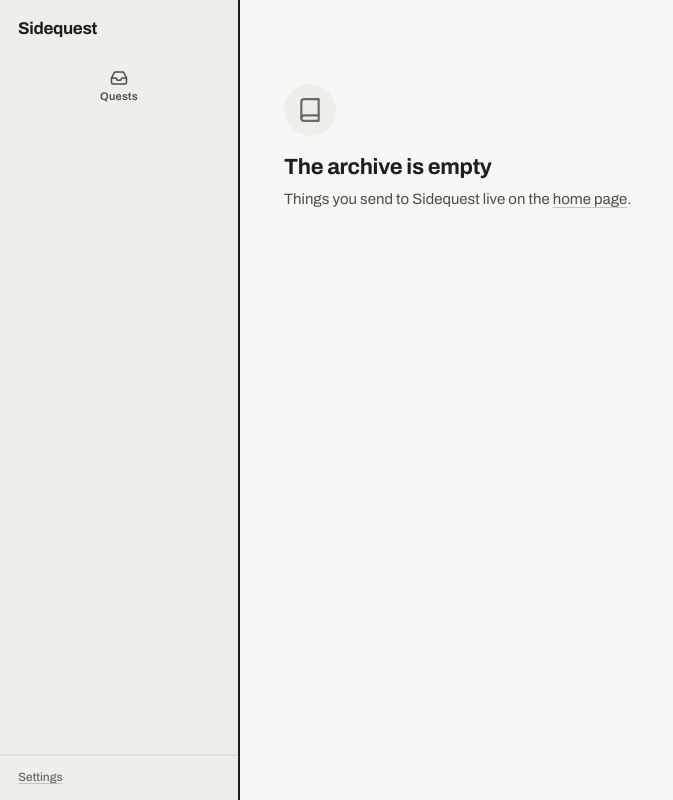
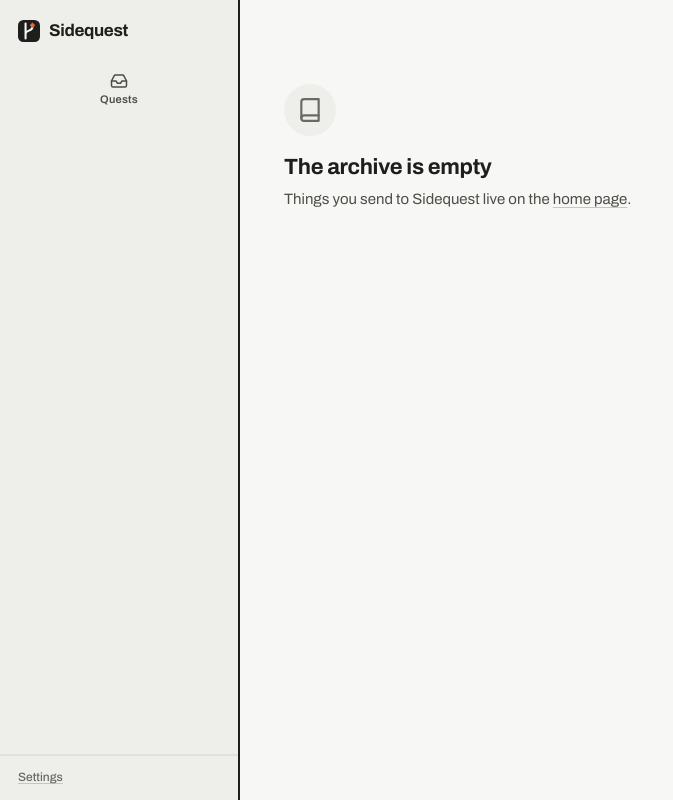
Before and after one commit to mattthomas7641/saved-video-intelligence, a FastAPI app: page /dashboard in a window 1280 px wide. Shown: the whole page, without its empty margins (0-673 px from the left). Run offline with FastAPI, Linux system fonts and the light colour scheme; data that the repository does not hold is empty; some libraries are stand-ins or nearby versions.

Commit message:
Give Sidequest a logo: a path branching off toward a quest marker
Used in the header, the archive rail and as the favicon.

```diff
--- a/static/app.css
+++ b/static/app.css
@@ -130,8 +130,10 @@ textarea.field { border-radius: 18px; }
 }
 .brand {
   font: 700 var(--fs-md)/1.1 var(--display); letter-spacing: -0.02em;
-  padding: 0 18px 16px; text-decoration: none; display: block; color: var(--ink);
+  padding: 0 18px 16px; text-decoration: none; display: flex; align-items: center; gap: 9px; color: var(--ink);
 }
+.brand .logo { flex: none; transition: transform .25s var(--ease); }
+.brand:hover .logo { transform: rotate(-6deg) scale(1.06); }
 
 .quicklinks { display: flex; padding: 0 12px; gap: 6px; margin-bottom: 10px; }
 .quicklinks a {
--- /dev/null
+++ b/templates/_logo.html
@@ -0,0 +1,8 @@
+{# The Sidequest mark: a path that branches off the main road toward a quest marker. #}
+{% macro logo(size=22) -%}
+<svg class="logo" width="{{ size }}" height="{{ size }}" viewBox="0 0 32 32" aria-hidden="true" focusable="false">
+  <rect width="32" height="32" rx="8" fill="var(--ink)"/>
+  <path d="M11 27V5M11 20c0-5 10-4 10-9.5" stroke="var(--bg)" stroke-width="3" stroke-linecap="round" fill="none"/>
+  <path d="M21 3.5l4 4-4 4-4-4z" fill="#F0643C"/>
+</svg>
+{%- endmacro %}
--- a/templates/base.html
+++ b/templates/base.html
@@ -1,4 +1,5 @@
 {% from "_icons.html" import icon %}
+{% from "_logo.html" import logo %}
 <!doctype html>
 <html lang="en">
 <head>
@@ -8,12 +9,13 @@
   <link rel="preconnect" href="https://fonts.googleapis.com">
   <link rel="preconnect" href="https://fonts.gstatic.com" crossorigin>
   <link rel="stylesheet" href="https://fonts.googleapis.com/css2?family=Archivo:wght@400;500;600;700&display=swap">
+  <link rel="icon" type="image/svg+xml" href="/static/logo.svg">
   <link rel="stylesheet" href="/static/app.css?v={{ asset_version }}">
 </head>
 <body {% block bodyattrs %}{% endblock %}>
 {% block body %}
   <header class="topbar">
-    <a href="/" class="brand">Sidequest</a>
+    <a href="/" class="brand">{{ logo() }}<span>Sidequest</span></a>
     <nav>
       <a class="btn btn-quiet" href="/">{{ icon("inbox") }} Quests</a>
       <a class="btn btn-quiet" href="/dashboard">{{ icon("library") }} Archive</a>
--- a/templates/dashboard.html
+++ b/templates/dashboard.html
@@ -1,4 +1,5 @@
 {% extends "base.html" %}
+{% from "_logo.html" import logo %}
 {% from "_icons.html" import icon %}
 {% block title %}{{ crumbs[-1][0] }} · Sidequest{% endblock %}
 
@@ -53,7 +54,7 @@
 
 <div class="shell" {% if group %}data-territory="{{ group|gslug }}"{% endif %}>
   <aside class="rail">
-    <a href="/" class="brand">Sidequest</a>
+    <a href="/" class="brand">{{ logo() }}<span>Sidequest</span></a>
 
     <nav class="quicklinks" aria-label="Sections">
       <a href="/">{{ icon("inbox") }}<span>Quests</span></a>
```
Also changed, not shown: static/logo.svg (added).
